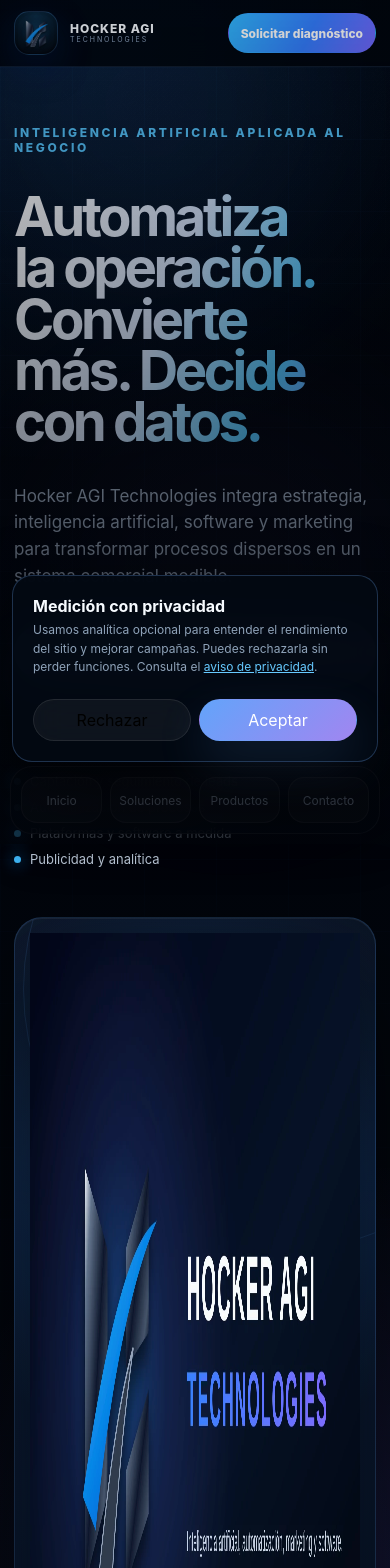
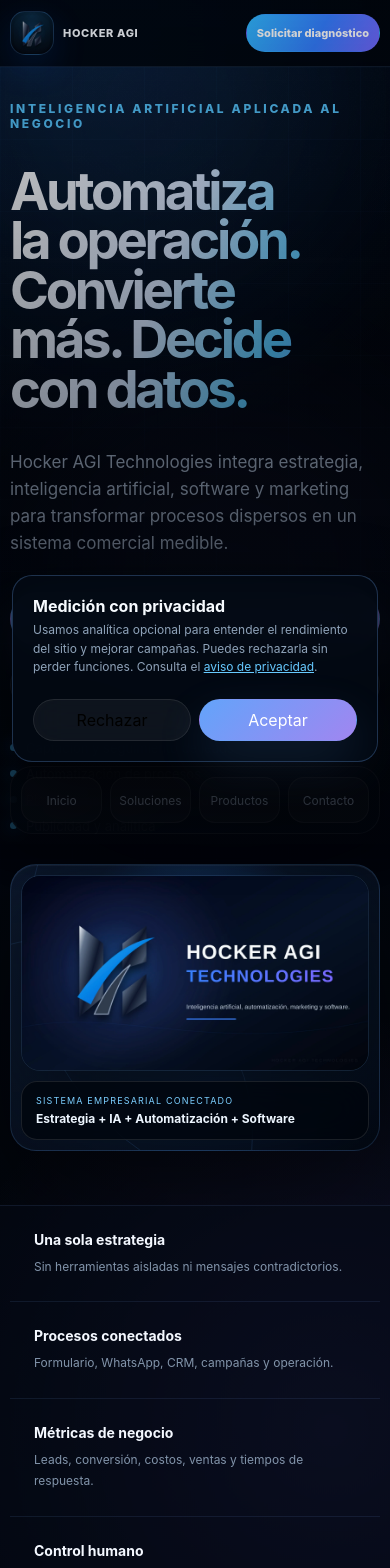
Before and after one commit to HockerAGI/hocker.agi, a Next.js app: page / in a window 390 px wide. Shown: the top 1568 px of the page. Built offline with nearby package versions, Linux system fonts and the light colour scheme.

Commit message:
fix(responsive): normalize product identities and mobile hero proportions [skip vercel]

```diff
--- a/src/app/commercial.css
+++ b/src/app/commercial.css
@@ -20,21 +20,23 @@
 }
 
 .nav-inner { min-height: 78px; }
-.brand { gap: 12px; }
+.brand { gap: 12px; min-width: 0; }
 .brand-logo-wrap {
   display: grid;
   place-items: center;
   width: 50px;
   height: 50px;
   padding: 3px;
+  overflow: hidden;
   border: 1px solid rgba(92, 169, 255, 0.24);
   border-radius: 15px;
   background: radial-gradient(circle at 50% 10%, rgba(53, 176, 255, 0.22), rgba(2, 5, 11, 0.92));
   box-shadow: 0 12px 35px rgba(0, 102, 255, 0.16);
 }
-.brand-logo-wrap .brand-logo { width: 44px; height: 44px; border-radius: 12px; }
-.brand-text strong { font-size: 15px; letter-spacing: .08em; }
-.brand-text span { font-size: 9px; letter-spacing: .28em; color: #8ea4bf; }
+.brand-logo-wrap .brand-logo { width: 44px; height: 44px; border-radius: 12px; object-fit: contain; }
+.brand-text { min-width: 0; }
+.brand-text strong { font-size: 15px; letter-spacing: .08em; white-space: nowrap; }
+.brand-text span { font-size: 9px; letter-spacing: .28em; color: #8ea4bf; white-space: nowrap; }
 .nav-links { gap: 4px; }
 .nav-links a { padding: 10px 12px; font-weight: 650; }
 .nav-cta { background: linear-gradient(115deg, #31b9ff, #347eff 55%, #7468ff); font-weight: 800; }
@@ -95,9 +97,10 @@
 .brand-stage {
   position: relative;
   display: grid;
-  align-content: end;
-  min-height: 560px;
-  padding: 24px;
+  grid-template-rows: minmax(0, 1fr) auto;
+  align-content: center;
+  min-height: 500px;
+  padding: 20px;
   overflow: hidden;
   border: 1px solid rgba(96, 165, 250, 0.18);
   border-radius: 38px;
@@ -119,15 +122,26 @@
 .brand-stage-logo {
   position: relative;
   z-index: 2;
-  width: min(100%, 500px);
+  display: block;
+  width: 100%;
+  height: auto;
+  max-width: 760px;
   margin: auto;
+  object-fit: contain;
   filter: drop-shadow(0 28px 40px rgba(0,0,0,.6)) saturate(1.08);
+}
+.brand-stage-hero {
+  aspect-ratio: 16 / 9;
+  border: 1px solid rgba(129, 191, 255, .12);
+  border-radius: 24px;
+  object-fit: cover;
 }
 .brand-stage-note {
   position: relative;
   z-index: 3;
   display: grid;
   gap: 5px;
+  margin-top: 14px;
   padding: 18px 20px;
   border: 1px solid rgba(255,255,255,.1);
   border-radius: 20px;
@@ -199,7 +213,18 @@
   border-radius: 28px;
   background: linear-gradient(145deg, rgba(12, 23, 40, .78), rgba(3, 8, 16, .86));
 }
-.product-logo { width: 150px; height: 150px; object-fit: contain; border-radius: 24px; filter: drop-shadow(0 18px 26px rgba(0,0,0,.45)); }
+.product-logo,
+.app-logo {
+  width: 150px;
+  height: 150px;
+  padding: 10px;
+  object-fit: contain;
+  border: 1px solid rgba(110, 177, 255, .13);
+  border-radius: 24px;
+  background: radial-gradient(circle at 45% 20%, rgba(45, 144, 255, .14), rgba(2, 6, 14, .7));
+  filter: drop-shadow(0 18px 26px rgba(0,0,0,.45));
+}
+.app-logo { width: 88px; height: 88px; padding: 7px; border-radius: 19px; }
 .product-card > div > span { color: #53c3ff; font-size: 11px; letter-spacing: .14em; text-transform: uppercase; }
 .product-card h3 { margin: 7px 0 11px; font-size: 31px; letter-spacing: -.04em; }
 .product-card p { color: #94a6bc; line-height: 1.65; }
@@ -274,7 +299,8 @@
 .footer { padding: 70px 0 112px; border-top: 1px solid rgba(125, 179, 255, .11); background: #01040a; }
 .footer-grid { grid-template-columns: minmax(260px, 1.6fr) repeat(4, minmax(145px, .7fr)); gap: 42px; }
 .footer-brand { align-items: flex-start; }
-.footer-logo { width: 78px; height: 78px; border-radius: 20px; }
+.footer-logo { width: 78px; height: 78px; border-radius: 20px; object-fit: contain; }
+.footer-logo-horizontal { width: min(100%, 270px); height: auto; max-height: 98px; border-radius: 0; }
 .footer h2 { margin: 0; font-size: 21px; }
 .footer h3 { margin: 0 0 18px; font-size: 13px; color: #dce9f8; text-transform: uppercase; letter-spacing: .12em; }
 .footer p { margin: 0 0 10px; color: #8496aa; line-height: 1.55; }
@@ -329,7 +355,7 @@
   .nav-links { display: none; }
   .commercial-hero-grid, .conversion-grid, .founder-grid { grid-template-columns: 1fr; }
   .commercial-hero-grid { gap: 50px; }
-  .brand-stage { min-height: 500px; }
+  .brand-stage { min-height: 440px; }
   .proof-grid { grid-template-columns: repeat(2, minmax(0, 1fr)); }
   .proof-grid > div:nth-child(2) { border-right: 0; }
   .proof-grid > div:nth-child(-n+2) { border-bottom: 1px solid rgba(125,179,255,.1); }
@@ -344,20 +370,26 @@
 @media (max-width: 760px) {
   .container { width: min(100% - 28px, var(--container)); }
   .site-nav { position: sticky; }
-  .nav-inner { min-height: 66px; padding: 8px 0; }
-  .brand-logo-wrap { width: 44px; height: 44px; }
+  .nav-inner { min-height: 66px; padding: 8px 0; gap: 10px; }
+  .brand { gap: 9px; }
+  .brand-logo-wrap { width: 44px; height: 44px; flex: 0 0 44px; }
   .brand-logo-wrap .brand-logo { width: 38px; height: 38px; }
-  .brand-text strong { font-size: 12px; }
-  .brand-text span { font-size: 7px; }
+  .brand-text strong { font-size: 12px; letter-spacing: .06em; }
+  .brand-text span { font-size: 7px; letter-spacing: .22em; }
+  .nav-actions { flex: 0 0 auto; }
   .nav-actions .nav-ghost { display: none; }
-  .nav-cta { min-height: 40px; padding-inline: 12px; font-size: 12px; }
-  .commercial-hero { padding-top: 58px; }
+  .nav-cta { min-height: 40px; padding-inline: 12px; font-size: 12px; white-space: nowrap; }
+  .commercial-hero { padding-top: 44px; }
+  .commercial-hero-grid { gap: 30px; }
   .commercial-hero h1 { font-size: clamp(43px, 14vw, 66px); }
   .commercial-hero .hero-text { font-size: 17px; }
   .hero-actions .button { width: 100%; }
   .trust-list { grid-template-columns: 1fr; }
-  .brand-stage { min-height: 390px; padding: 15px; border-radius: 28px; }
-  .brand-stage-note { padding: 14px; }
+  .brand-stage { min-height: 0; padding: 10px; border-radius: 26px; }
+  .brand-stage-hero { width: 100%; max-height: none; border-radius: 19px; }
+  .brand-stage-note { margin-top: 10px; padding: 13px 14px; border-radius: 16px; }
+  .brand-stage-note span { font-size: 9px; letter-spacing: .13em; }
+  .brand-stage-note strong { font-size: 12px; }
   .proof-grid { grid-template-columns: 1fr; }
   .proof-grid > div { border-right: 0; border-bottom: 1px solid rgba(125,179,255,.1); }
   .proof-grid > div:last-child { border-bottom: 0; }
@@ -371,8 +403,8 @@
   .process-grid li, .process-grid li:nth-child(2) { min-height: 230px; border-right: 0; border-bottom: 1px solid var(--commercial-line); }
   .process-grid li:last-child { border-bottom: 0; }
   .process-grid h3 { margin-top: 42px; }
-  .product-card { grid-template-columns: 84px 1fr; gap: 18px; min-height: auto; padding: 22px; }
-  .product-logo { width: 84px; height: 84px; border-radius: 18px; }
+  .product-card { grid-template-columns: 84px minmax(0, 1fr); gap: 18px; min-height: auto; padding: 20px; }
+  .product-logo { width: 84px; height: 84px; padding: 7px; border-radius: 18px; }
   .product-card h3 { font-size: 25px; }
   .founder-copy { padding: 28px 0 0; border-left: 0; border-top: 1px solid var(--commercial-line); }
   .lead-grid { grid-template-columns: 1fr; }
@@ -380,6 +412,7 @@
   .footer { padding-bottom: 98px; }
   .footer-grid { grid-template-columns: 1fr 1fr; gap: 34px 24px; }
   .footer-brand { grid-column: 1 / -1; }
+  .footer-logo-horizontal { width: 230px; max-height: 84px; }
   .floating-whatsapp { display: none; }
   .mobile-dock { display: grid; grid-template-columns: repeat(4, 1fr); }
   .consent-banner { left: 12px; bottom: 82px; width: calc(100vw - 24px); grid-template-columns: 1fr; }
@@ -387,6 +420,19 @@
   .consent-actions .button { flex: 1; }
 }
 
+@media (max-width: 430px) {
+  .container { width: min(100% - 20px, var(--container)); }
+  .brand-text span { display: none; }
+  .brand-text strong { font-size: 11px; }
+  .nav-cta { min-height: 38px; padding-inline: 10px; font-size: 11px; }
+  .commercial-hero { padding-top: 34px; }
+  .commercial-hero h1 { font-size: clamp(39px, 13.5vw, 56px); }
+  .product-card { grid-template-columns: 72px minmax(0, 1fr); padding: 17px; gap: 14px; }
+  .product-logo { width: 72px; height: 72px; }
+  .product-card h3 { font-size: 22px; }
+  .product-card p { font-size: 13px; }
+}
+
 @media (prefers-reduced-motion: reduce) {
   *, *::before, *::after { scroll-behavior: auto !important; animation-duration: .01ms !important; animation-iteration-count: 1 !important; transition-duration: .01ms !important; }
 }
```
